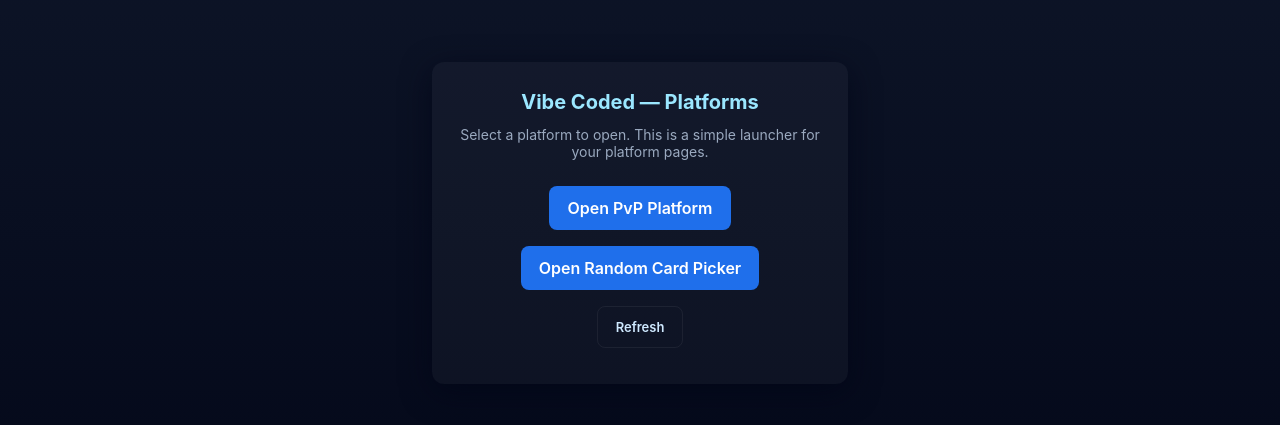
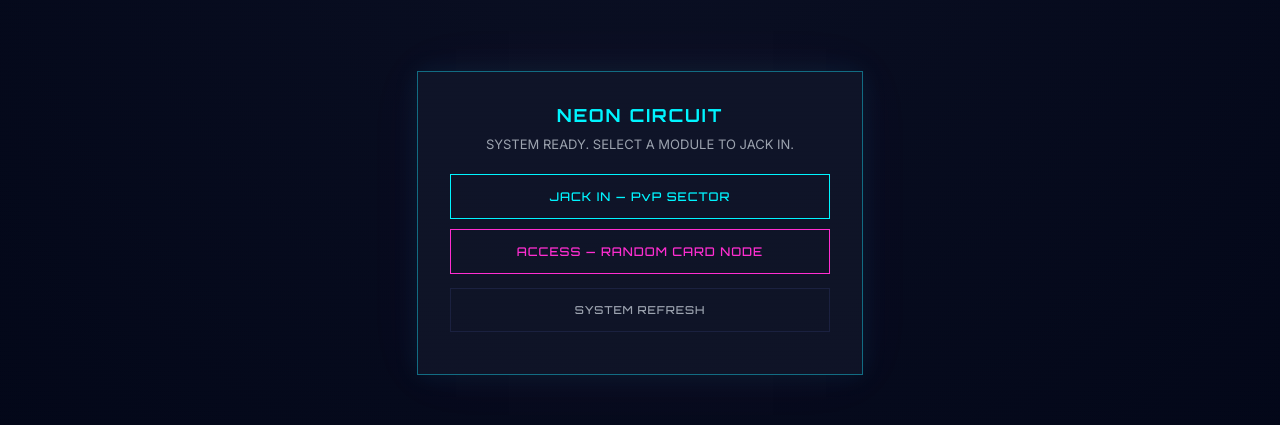
Before and after one commit to Winterinalu/VibeCodedProjects, a plain HTML site: page index.html in a window 1280 px wide. Shown: the part 177-602 px from the top of the page. Drawn offline with Linux system fonts and the light colour scheme.

Commit message:
changed themes

```diff
--- a/index.html
+++ b/index.html
@@ -3,28 +3,127 @@
 <head>
 <meta charset="utf-8">
 <meta name="viewport" content="width=device-width, initial-scale=1">
-    <title>Vibe Coded Project - Platforms</title>
+<title>NEON CIRCUIT — PLATFORM HUB</title>
+
+<link href="https://fonts.googleapis.com/css2?family=Orbitron:wght@500;700&family=Inter&display=swap" rel="stylesheet">
+
 <style>
-        html,body{height:100%;margin:0;font-family:Inter,Arial,Helvetica,sans-serif;background:linear-gradient(180deg,#0f172a,#020617);color:#e6eef8}
-        .center{height:100%;display:flex;align-items:center;justify-content:center}
-        .card{width:360px;padding:28px;border-radius:12px;background:rgba(255,255,255,0.03);box-shadow:0 8px 30px rgba(2,6,23,0.7);text-align:center}
-        h1{font-size:20px;margin:0 0 12px;color:#9be7ff}
-        p{color:#9aa9bf;font-size:14px;margin:0 0 18px}
-        .btn{display:inline-block;padding:12px 18px;margin:8px;border-radius:8px;background:#1f6feb;color:white;text-decoration:none;font-weight:600}
-        .small{background:transparent;border:1px solid rgba(255,255,255,0.06);color:#cfe9ff;font-size:13px}
+html, body {
+    height: 100%;
+    margin: 0;
+    font-family: Inter, Arial, sans-serif;
+    background: radial-gradient(circle at top, #0b1024, #020617);
+    color: #e5e7eb;
+}
+
+/* subtle scanlines */
+body::after {
+    content: "";
+    position: fixed;
+    inset: 0;
+    background: repeating-linear-gradient(
+        to bottom,
+        rgba(255,255,255,0.03),
+        rgba(255,255,255,0.03) 1px,
+        transparent 2px,
+        transparent 4px
+    );
+    pointer-events: none;
+    opacity: 0.08;
+}
+
+.center {
+    height: 100%;
+    display: flex;
+    align-items: center;
+    justify-content: center;
+}
+
+.card {
+    width: 380px;
+    padding: 32px;
+    background: rgba(17, 22, 42, 0.85);
+    border: 1px solid #1b2140;
+    box-shadow:
+        0 0 25px rgba(0, 245, 255, 0.08),
+        0 0 60px rgba(255, 46, 209, 0.04);
+    text-align: center;
+    position: relative;
+}
+
+.card::before {
+    content: "";
+    position: absolute;
+    inset: -1px;
+    border: 1px solid rgba(0, 245, 255, 0.35);
+    pointer-events: none;
+}
+
+h1 {
+    font-family: Orbitron, sans-serif;
+    font-size: 18px;
+    letter-spacing: 0.1em;
+    margin: 0 0 10px;
+    color: #00f5ff;
+}
+
+p {
+    font-size: 13px;
+    color: #9ca3af;
+    margin: 0 0 22px;
+}
+
+.btn {
+    display: block;
+    margin: 10px 0;
+    padding: 14px;
+    font-family: Orbitron, sans-serif;
+    letter-spacing: 0.08em;
+    font-size: 12px;
+    text-decoration: none;
+    color: #00f5ff;
+    border: 1px solid #00f5ff;
+    background: transparent;
+    transition: all 0.18s ease-out;
+}
+
+.btn:hover {
+    box-shadow: 0 0 14px rgba(0, 245, 255, 0.6);
+    transform: translateY(-1px);
+}
+
+.btn.secondary {
+    color: #ff2ed1;
+    border-color: #ff2ed1;
+}
+
+.btn.secondary:hover {
+    box-shadow: 0 0 14px rgba(255, 46, 209, 0.6);
+}
+
+.small {
+    margin-top: 14px;
+    font-size: 11px;
+    color: #9ca3af;
+    border-color: #1b2140;
+}
+
+.small:hover {
+    box-shadow: 0 0 10px rgba(124, 58, 237, 0.5);
+    color: #7c3aed;
+}
 </style>
 </head>
+
 <body>
 <div class="center">
     <div class="card">
-            <h1>Vibe Coded — Platforms</h1>
-            <p>Select a platform to open. This is a simple launcher for your platform pages.</p>
+        <h1>NEON CIRCUIT</h1>
+        <p>SYSTEM READY. SELECT A MODULE TO JACK IN.</p>
 
-            <div>
-                <a class="btn" href="platform-pvp.html">Open PvP Platform</a>
-                <a class="btn" href="randomcardpicker.html">Open Random Card Picker</a>
-                <a class="btn small" href="#" onclick="location.reload()">Refresh</a>
-            </div>
+        <a class="btn" href="platform-pvp.html">JACK IN — PvP SECTOR</a>
+        <a class="btn secondary" href="randomcardpicker.html">ACCESS — RANDOM CARD NODE</a>
+        <a class="btn small" href="#" onclick="location.reload()">SYSTEM REFRESH</a>
     </div>
 </div>
 </body>
```
Lines whose indentation alone changed are shown as unchanged.
